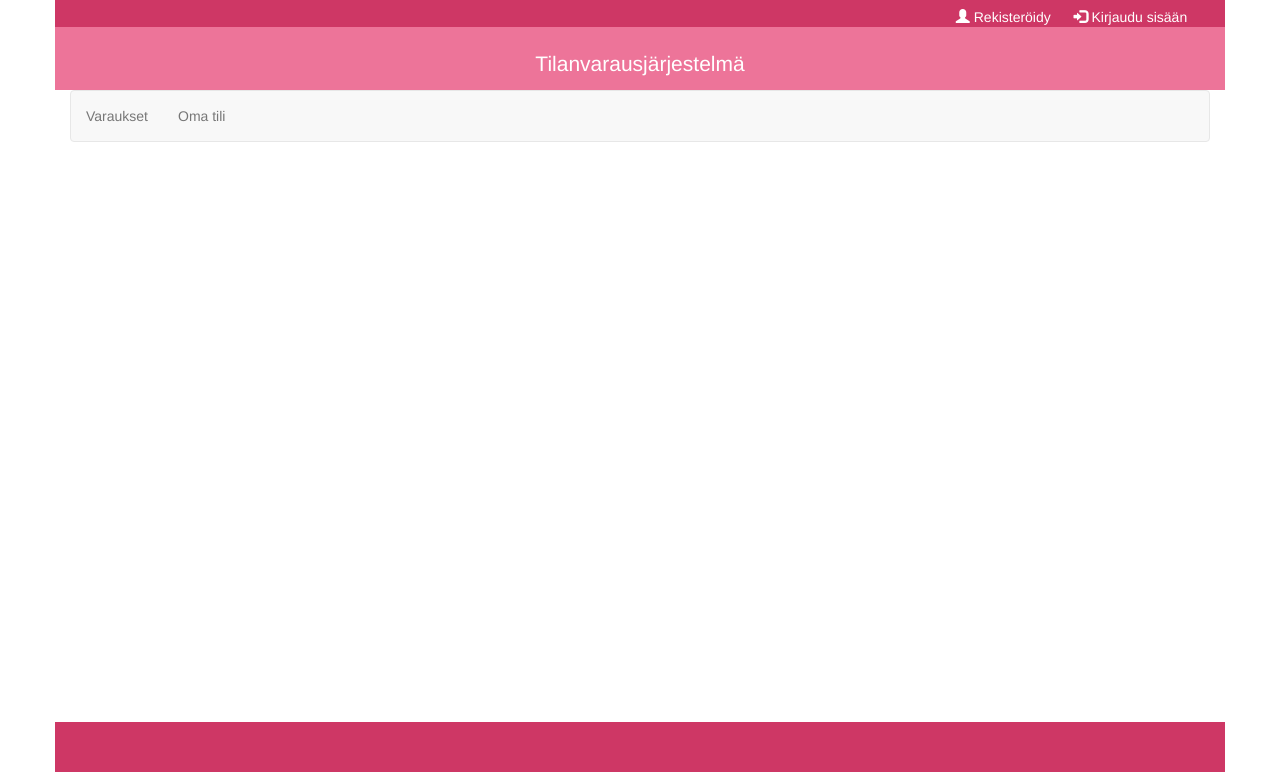
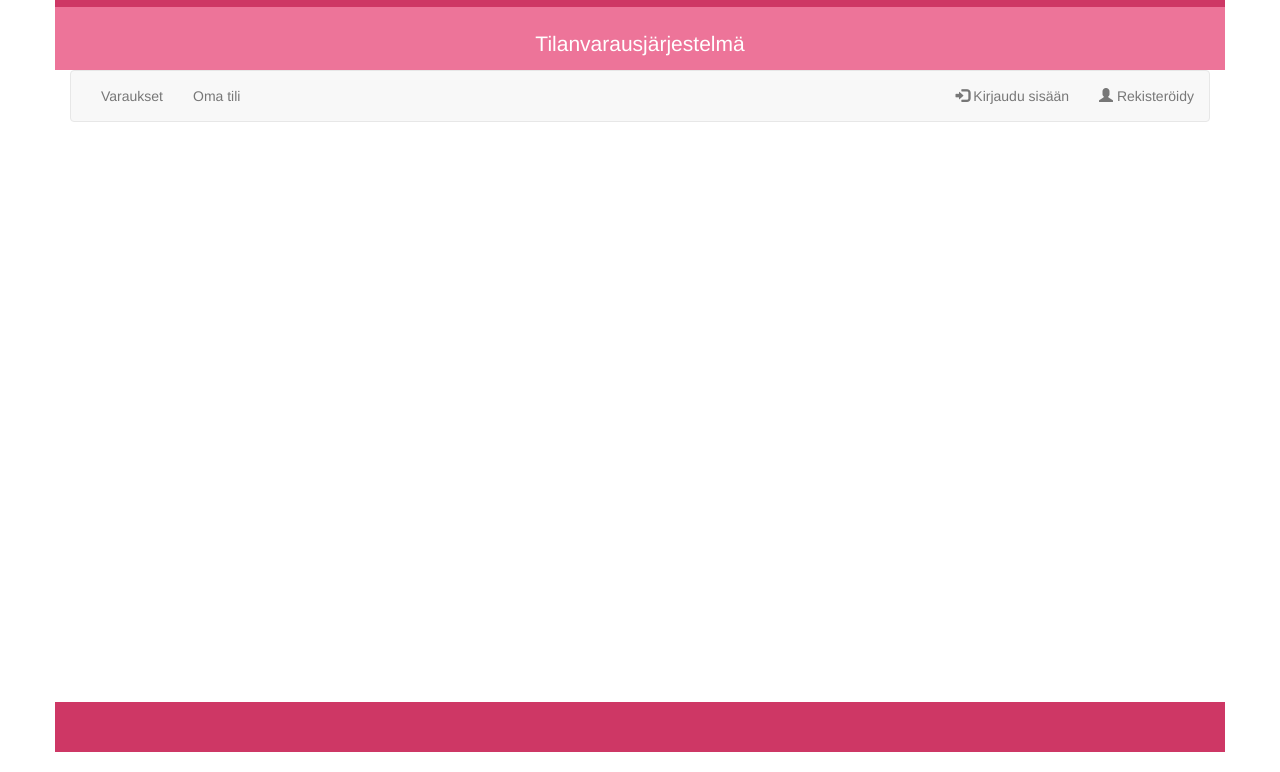
Before and after one commit to Oupi/tiva-tilavaraus, a website: page public/index.html in a window 1280 px wide. Shown: the part 83-855 px from the top of the page. Drawn offline with nearby package versions, Linux system fonts and the light colour scheme; some packages are replaced by stand-ins of ours.

Commit message:
Modified navbar

```diff
--- a/public/index.html
+++ b/public/index.html
@@ -28,11 +28,6 @@
 		<div class="container" id="main-title-div">
 			<h1 id="main-title">TiVa</h1>
 
-			<a class="navi" href="#/login">
-				<span class="glyphicon glyphicon-log-in"></span> Kirjaudu sisään</a>
-
-			<a class="navi" href="#/register">
-				<span class="glyphicon glyphicon-user"></span> Rekisteröidy</a>
 		</div>
 
 		<div class="container" id="second-title-div">
@@ -42,10 +37,25 @@
 		<!-- Navigation bar -->
 		<div class="container">
 			<nav class="navbar navbar-default">
-				<ul class="nav navbar-nav">
-					<li><a href="#/reservation">Varaukset</a></li>
-					<li><a href="#/account">Oma tili</a></li>
-				</ul>
+				<div class="navbar-header">
+		      <button type="button" class="navbar-toggle" data-toggle="collapse" data-target="#myNavbar">
+		        <span class="icon-bar"></span>
+		        <span class="icon-bar"></span>
+		        <span class="icon-bar"></span>
+		      </button>
+    		</div>
+				<div class="collapse navbar-collapse" id="myNavbar">
+					<ul class="nav navbar-nav">
+						<li><a href="#/reservation">Varaukset</a></li>
+						<li><a href="#/account">Oma tili</a></li>
+					</ul>
+					<ul class="nav navbar-nav navbar-right">
+	        	<li><a href="#/login">
+							<span class="glyphicon glyphicon-log-in"></span> Kirjaudu sisään</a></li>
+	        	<li><a href="#/register">
+							<span class="glyphicon glyphicon-user"></span> Rekisteröidy</a></li>
+	      	</ul>
+				</div>
 			</nav>
 		</div>
 
```
